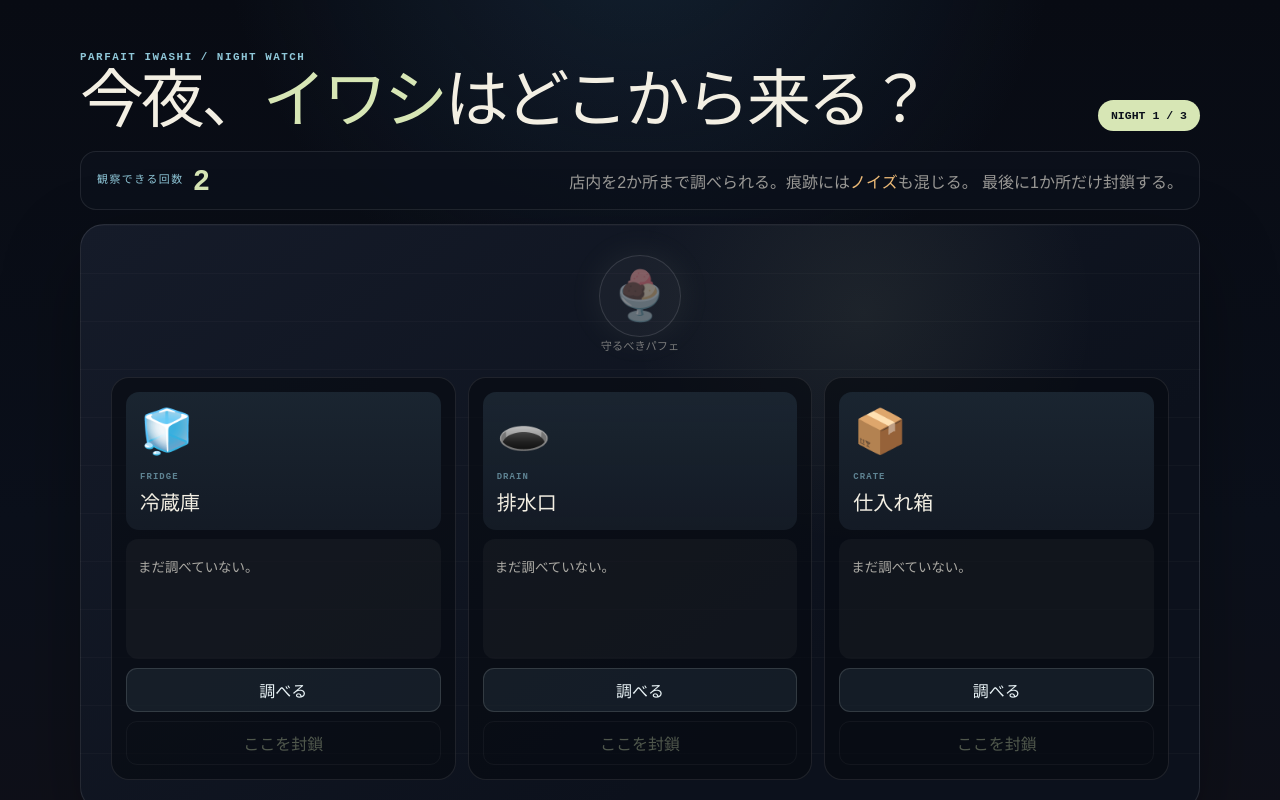
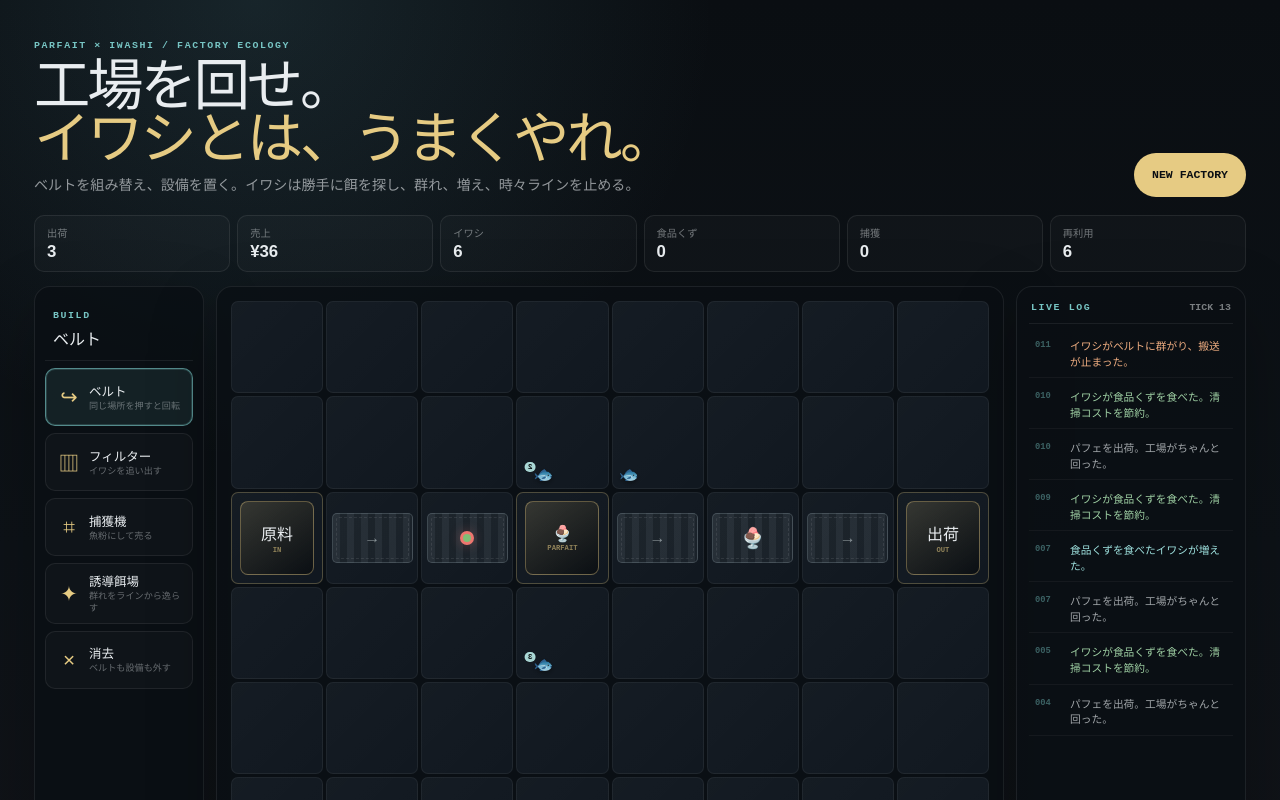
Before and after one commit to ryohryp/parfait-sardine-run, a React (Vite) app: page / in a window 1280 px wide. Shown: the top 800 px of the page. Built offline with nearby package versions, Linux system fonts and the light colour scheme.

Commit message:
feat: make factory ecology floor the active prototype

```diff
--- a/src/components/AppShell.tsx
+++ b/src/components/AppShell.tsx
@@ -1,5 +1,5 @@
-import { IwashiIntrusionPrototype } from './IwashiIntrusionPrototype';
+import { FactoryFloorPrototype } from './FactoryFloorPrototype';
 
 export function AppShell() {
-  return <IwashiIntrusionPrototype />;
+  return <FactoryFloorPrototype />;
 }
```
